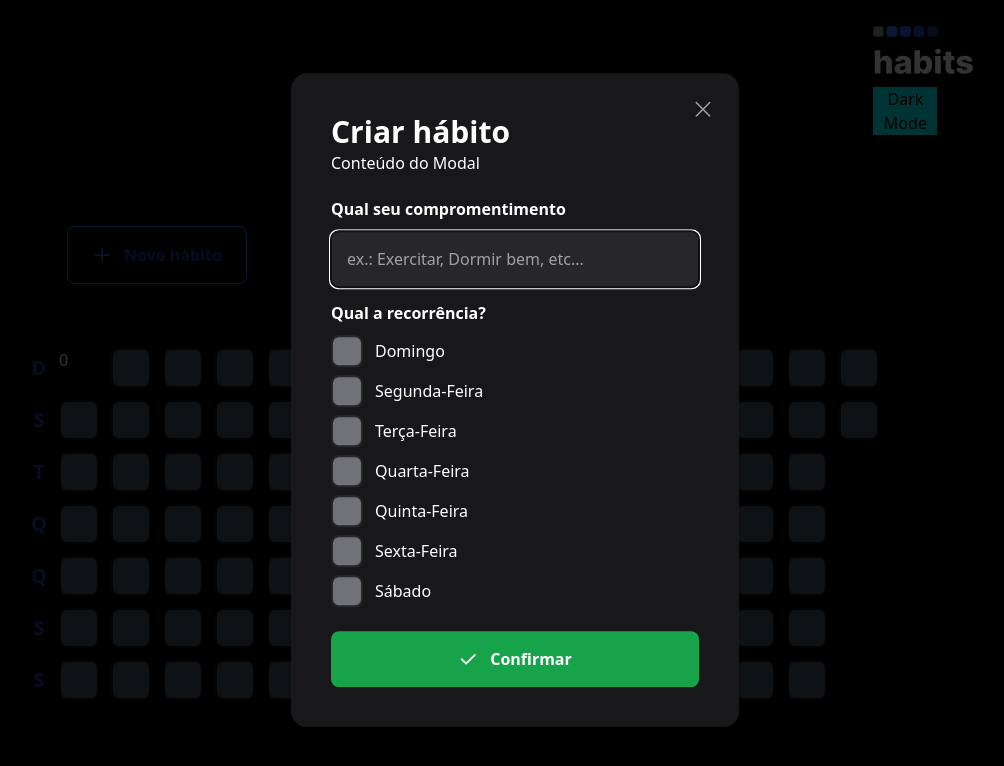
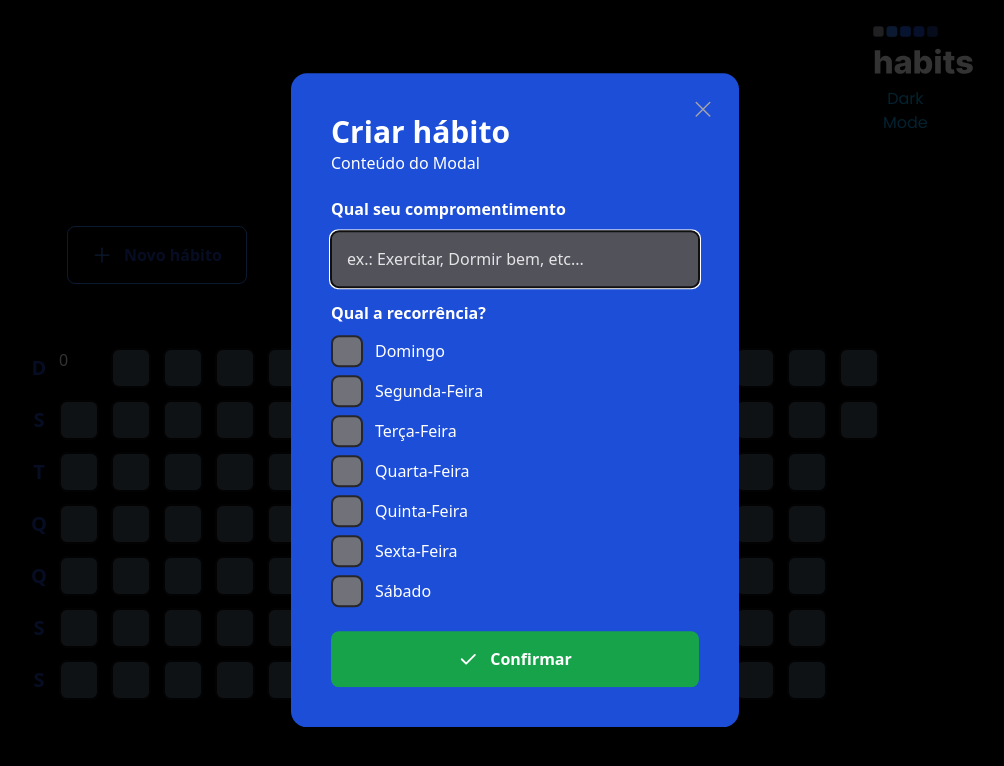
Before and after one commit to PedroNB10/NewHabits, a React (Vite) app in the folder web/: page / in a window 1280 px wide. Both pictures are taken after a click on the button "Novo hábito". Shown: the top 766 px of the page, without its empty margins (125-1129 px from the left). Built offline with nearby package versions, Linux system fonts and the light colour scheme; no server answers.

Commit message:
dark mode e light mode prontos

```diff
--- a/web/index.html
+++ b/web/index.html
@@ -4,6 +4,9 @@
     <meta charset="UTF-8" />
     <link rel="icon" type="image/svg+xml" href="./src/assets/Habits-removebg-preview.ico" />
     <meta name="viewport" content="width=device-width, initial-scale=1.0" />
+    <link rel="preconnect" href="https://fonts.googleapis.com">
+    <link rel="preconnect" href="https://fonts.gstatic.com" crossorigin>
+    <link href="https://fonts.googleapis.com/css2?family=Poppins:wght@100;300;400;500;700&display=swap" rel="stylesheet">
     <title>Habits</title>
     <style>
       *{
@@ -26,10 +29,11 @@
 
      #button-mode{
       width: 5vw;
-      background-color: aqua;
-      color: black;
+      background-color:transparent;
+      color: #0ea5e9;
       margin-top: 1%;
       margin-left: 78%;
+      font-family: 'Poppins', sans-serif;
      }
 
 
@@ -60,6 +64,7 @@
 
         document.getElementById("logo").src =  ''
         document.getElementById("logo").src =  './src/assets/logo_light.svg'
+        document.getElementById("button-mode").style.color = "#1e3a8a";
         console.log( document.getElementById("logo").src)
         buttonPressed = false
 
@@ -72,6 +77,7 @@
         document.getElementById('background').classList.remove("bg-white");
         document.getElementById('background').classList.add("bg-black");
         document.getElementById("logo").src =  './src/assets/logo_dark.svg'
+        document.getElementById("button-mode").style.color = "#0ea5e9";
         console.log( document.getElementById("logo").src)
         buttonPressed = true
 
--- a/web/src/components/Header.tsx
+++ b/web/src/components/Header.tsx
@@ -27,7 +27,7 @@ export function Header() {
 
         <Dialog.Portal>
           <Dialog.Overlay className='w-screen h-screen bg-black/80 fixed inset-0' />
-          <Dialog.Content className='absolute p-10 bg-zinc-900 rounded-2xl w-full max-w-md top-1/2 left-1/2 -translate-x-1/2 -translate-y-1/2'>
+          <Dialog.Content className='absolute p-10 bg-blue-700 rounded-2xl w-full max-w-md top-1/2 left-1/2 -translate-x-1/2 -translate-y-1/2'>
             <Dialog.Close className='absolute right-6 top-6 text-zinc-400 hover:text-zinc-200'>
               <X size={24} arial-label='Fechar' />
             </Dialog.Close>
--- a/web/src/components/NewHabitsForm.tsx
+++ b/web/src/components/NewHabitsForm.tsx
@@ -62,7 +62,7 @@ export function NewHabitForm() {
             <input type="text"
                 id="title"
                 placeholder="ex.: Exercitar, Dormir bem, etc..."
-                className="p-4 rounded-lg mt-3 bg-zinc-800 text-white placeholder:text-zinc-400 group-focus:ring-2 focus:ring-violet-600 focus:offset-2 focus:ring-offset-zinc-900"
+                className="p-4 rounded-lg mt-3 bg-zinc-600 text-white placeholder:text-zinc-200 group-focus:ring-2 focus:ring-violet-600 focus:offset-2 focus:ring-offset-zinc-900"
                 autoFocus
                 value={title}
                 onChange={event => setTitle(event.target.value) }
```
Also changed, not shown: 1 other file (tests, documents, lock files or other folders).
